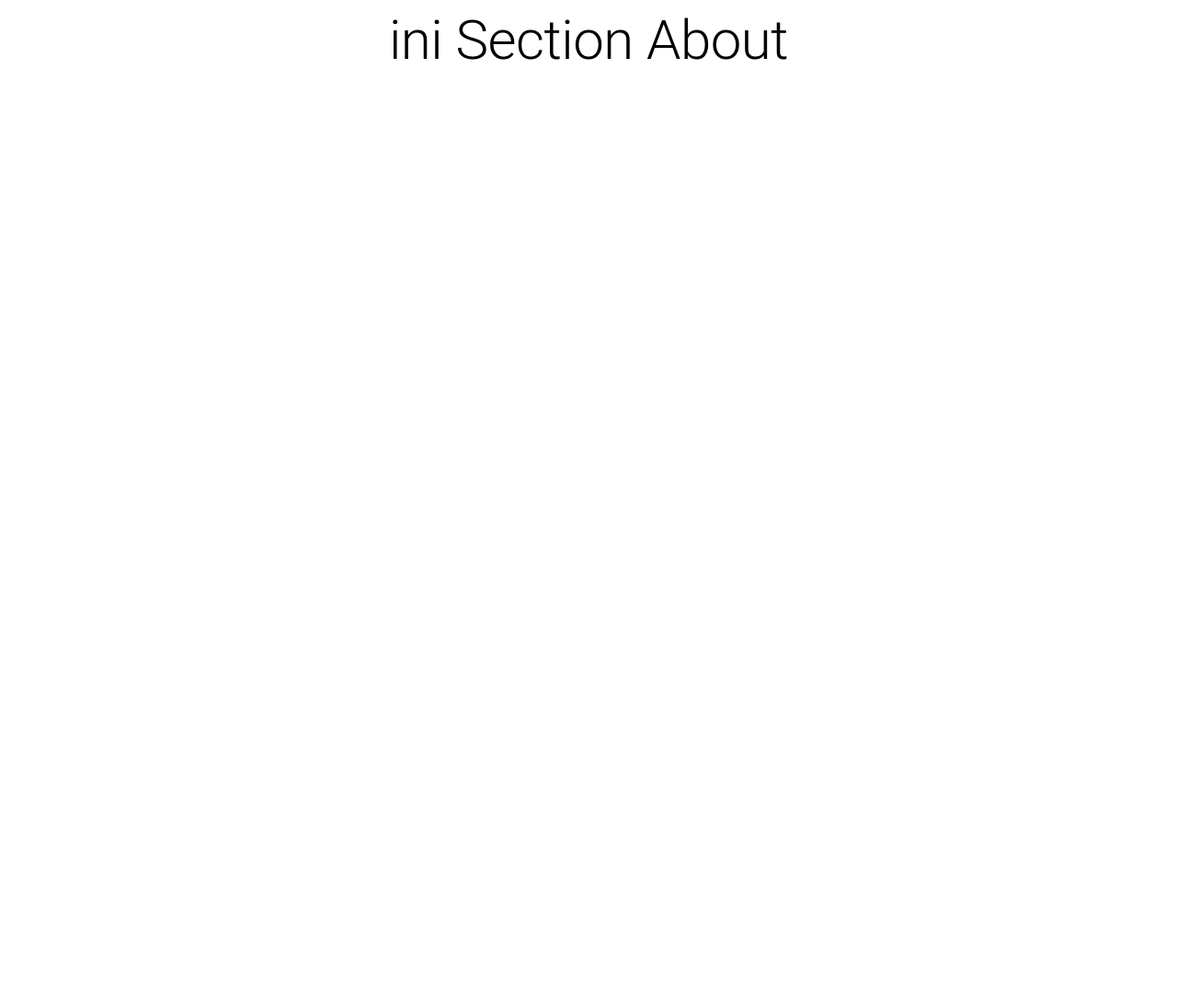
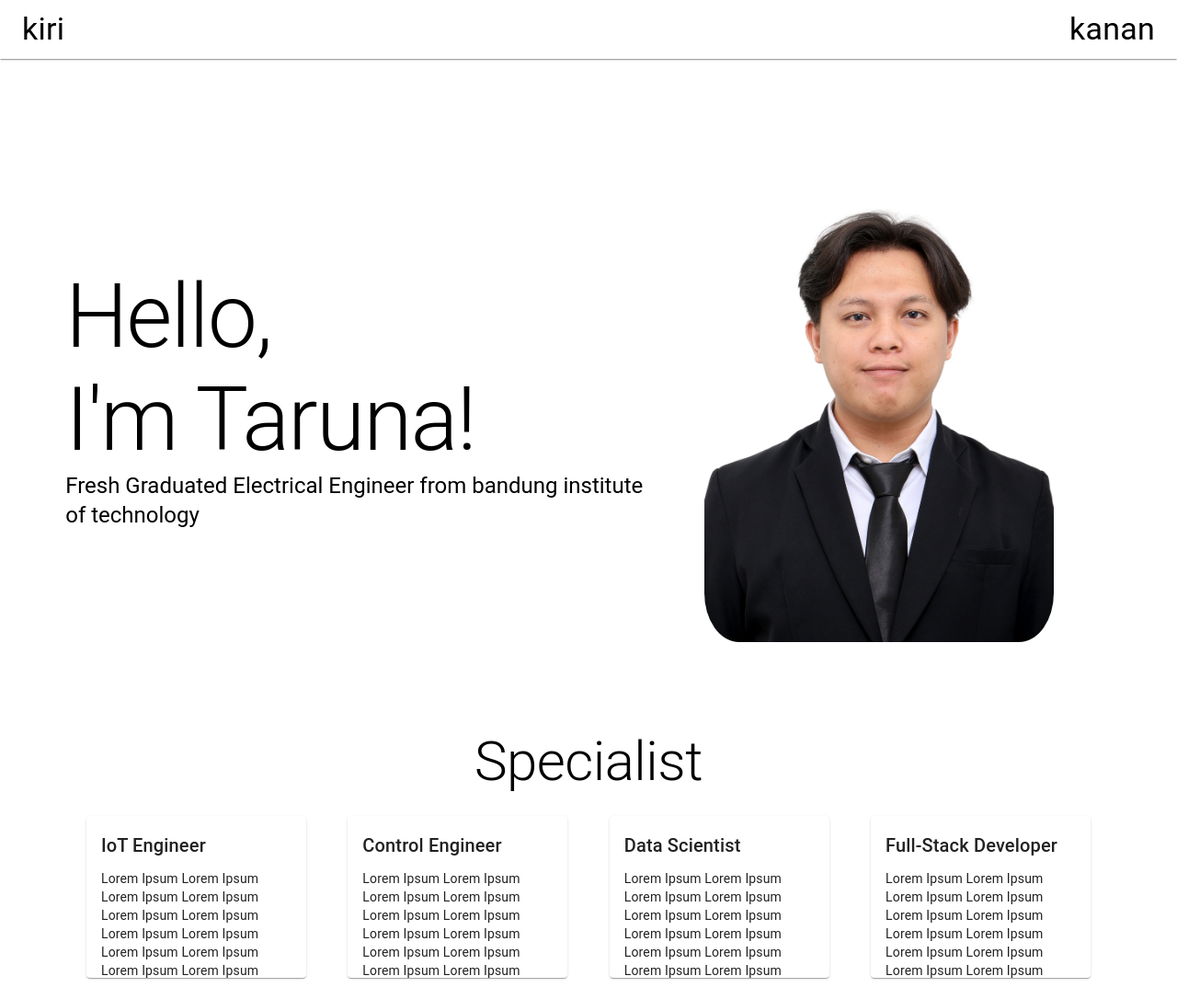
Before and after one commit to tarunamuhamad5/web-portofolio, a React (Create React App) app: page / in a window 1280 px wide. Shown: the whole page at 92% size. Before the commit the page ends 800 px from the top, so only its background shows below. Built offline with nearby package versions, Linux system fonts and the light colour scheme.

Commit message:
update pages; setup gh-pages

```diff
--- a/package.json
+++ b/package.json
@@ -12,11 +12,14 @@
     "react": "^18.2.0",
     "react-dom": "^18.2.0",
     "react-scripts": "5.0.1",
+    "react-swipeable-views": "^0.14.0",
     "web-vitals": "^2.1.4"
   },
   "scripts": {
     "start": "react-scripts start",
     "build": "react-scripts build",
+    "predeploy": "npm run build",
+    "deploy": "gh-pages -d build",
     "test": "react-scripts test",
     "eject": "react-scripts eject"
   },
@@ -37,5 +40,8 @@
       "last 1 firefox version",
       "last 1 safari version"
     ]
+  },
+  "devDependencies": {
+    "gh-pages": "^5.0.0"
   }
 }
--- a/src/App.js
+++ b/src/App.js
@@ -1,12 +1,14 @@
-import { Typography } from "@mui/material";
-import About from "./components/About";
+import React from "react";
+import About from "./components/Home";
+import NavigationBar from "./components/NavigationBar";
+import Role from "./components/Role";
 
 function App() {
   return (
     <div>
-      <header>
-        <About />
-      </header>
+      <NavigationBar />
+      <About />
+      <Role />
     </div>
   );
 }
--- /dev/null
+++ b/src/assets/database/specialist.json
@@ -0,0 +1,18 @@
+[
+  {
+    "title": "IoT Engineer",
+    "body": "Lorem Ipsum Lorem Ipsum Lorem Ipsum Lorem Ipsum Lorem Ipsum Lorem Ipsum Lorem Ipsum Lorem Ipsum Lorem Ipsum Lorem Ipsum Lorem Ipsum Lorem Ipsum Lorem Ipsum Lorem Ipsum Lorem Ipsum Lorem Ipsum Lorem Ipsum Lorem Ipsum Lorem Ipsum Lorem Ipsum Lorem Ipsum Lorem Ipsum Lorem Ipsum Lorem Ipsum"
+  },
+  {
+    "title": "Control Engineer",
+    "body": "Lorem Ipsum Lorem Ipsum Lorem Ipsum Lorem Ipsum Lorem Ipsum Lorem Ipsum Lorem Ipsum Lorem Ipsum Lorem Ipsum Lorem Ipsum Lorem Ipsum Lorem Ipsum Lorem Ipsum Lorem Ipsum Lorem Ipsum Lorem Ipsum Lorem Ipsum Lorem Ipsum Lorem Ipsum Lorem Ipsum Lorem Ipsum Lorem Ipsum Lorem Ipsum Lorem Ipsum"
+  },
+  {
+    "title": "Data Scientist",
+    "body": "Lorem Ipsum Lorem Ipsum Lorem Ipsum Lorem Ipsum Lorem Ipsum Lorem Ipsum Lorem Ipsum Lorem Ipsum Lorem Ipsum Lorem Ipsum Lorem Ipsum Lorem Ipsum Lorem Ipsum Lorem Ipsum Lorem Ipsum Lorem Ipsum Lorem Ipsum Lorem Ipsum Lorem Ipsum Lorem Ipsum Lorem Ipsum Lorem Ipsum Lorem Ipsum Lorem Ipsum"
+  },
+  {
+    "title": "Full-Stack Developer",
+    "body": "Lorem Ipsum Lorem Ipsum Lorem Ipsum Lorem Ipsum Lorem Ipsum Lorem Ipsum Lorem Ipsum Lorem Ipsum Lorem Ipsum Lorem Ipsum Lorem Ipsum Lorem Ipsum Lorem Ipsum Lorem Ipsum Lorem Ipsum Lorem Ipsum Lorem Ipsum Lorem Ipsum Lorem Ipsum Lorem Ipsum Lorem Ipsum Lorem Ipsum Lorem Ipsum Lorem Ipsum"
+  }
+]
--- a/src/components/About.js
+++ /dev/null
@@ -1,17 +0,0 @@
-import React from "react";
-import { Typography, Box } from "@mui/material";
-import "../style/About.css";
-
-const About = () => {
-  return (
-    <div>
-      <Box>
-        <Typography variant="h2" className="TitleSection">
-          ini Section About
-        </Typography>
-      </Box>
-    </div>
-  );
-};
-
-export default About;
--- /dev/null
+++ b/src/components/CardRole.js
@@ -0,0 +1,68 @@
+import React from "react";
+import { useTheme } from "@mui/material/styles";
+import {
+  useMediaQuery,
+  Typography,
+  Card,
+  CardContent,
+  CardActions,
+  Button,
+} from "@mui/material";
+import SwipeableViews from "react-swipeable-views";
+
+const CardRole = ({ data }) => {
+  const theme = useTheme();
+  const isMobile = useMediaQuery(theme.breakpoints.down("sm"));
+
+  const renderCards = () => {
+    if (isMobile) {
+      return (
+        <SwipeableViews enableMouseEvents>
+          {data.map((item, index) => (
+            <div key={index}>
+              <Card
+                key={index}
+                sx={{
+                  height: "30vh",
+                  margin: "2%",
+                }}
+              >
+                <CardContent>
+                  <Typography variant="h6">{item.title}</Typography>
+                  <Typography variant="body2" mt={"10px"}>
+                    {item.body}
+                  </Typography>
+                </CardContent>
+              </Card>
+            </div>
+          ))}
+        </SwipeableViews>
+      );
+    } else {
+      return (
+        <div style={{ display: "flex" }}>
+          {data.map((item, index) => (
+            <Card
+              key={index}
+              sx={{
+                height: "22vh",
+                margin: "2%",
+              }}
+            >
+              <CardContent>
+                <Typography variant="h6">{item.title}</Typography>
+                <Typography variant="body2" mt={"10px"}>
+                  {item.body}
+                </Typography>
+              </CardContent>
+            </Card>
+          ))}
+        </div>
+      );
+    }
+  };
+
+  return <div>{renderCards()}</div>;
+};
+
+export default CardRole;
--- /dev/null
+++ b/src/components/Home.js
@@ -0,0 +1,53 @@
+import React, { useState, useEffect } from "react";
+import { useTheme } from "@mui/material/styles";
+import {
+  useMediaQuery,
+  Typography,
+  Box,
+  Grid,
+  Avatar,
+  styled,
+} from "@mui/material";
+import PasFoto from "../assets/images/PasFoto.jpg";
+import "../style/Home.css";
+
+const Home = () => {
+  const theme = useTheme();
+  const isMobile = useMediaQuery(theme.breakpoints.down("sm"));
+
+  return (
+    <div>
+      <Box sx={{ height: "90vh" }}>
+        <Grid
+          container
+          columns={20}
+          alignItems="center"
+          sx={{ height: "100%" }}
+        >
+          <Grid item xs={1}></Grid>
+          {/* Left Section */}
+          <Grid item xs={isMobile ? 18 : 10}>
+            <Typography variant="h1">
+              Hello,
+              <br />
+              I'm Taruna!
+            </Typography>
+            <Typography variant="h5">
+              Fresh Graduated Electrical Engineer from bandung institute of
+              technology{" "}
+            </Typography>
+          </Grid>
+          {/* End of Left Section */}
+
+          {/* Right Section */}
+          <Grid item xs={isMobile ? 1 : 8} align="center">
+            <img className="PicturePorto" src={PasFoto}></img>
+          </Grid>
+          {/* End of Right Section */}
+        </Grid>
+      </Box>
+    </div>
+  );
+};
+
+export default Home;
--- /dev/null
+++ b/src/components/NavigationBar.js
@@ -0,0 +1,53 @@
+import {
+  useMediaQuery,
+  AppBar,
+  Grid,
+  Toolbar,
+  Typography,
+  styled,
+} from "@mui/material";
+import { useTheme } from "@mui/material/styles";
+import React from "react";
+import "../style/NavigationBar.css";
+
+const NavigationBar = () => {
+  const theme = useTheme();
+  const isMobile = useMediaQuery(theme.breakpoints.down("sm"));
+  const Offset = styled("div")(({ theme }) => theme.mixins.toolbar);
+  return (
+    <React.Fragment>
+      <AppBar position="fixed" elevation={1}>
+        <Toolbar className="NavigationBar">
+          <Grid container>
+            {/* Section Kiri */}
+            <Grid item xs={6} align="left">
+              <Typography
+                className="textNavivationBar"
+                variant={isMobile ? "h5" : "h4"}
+              >
+                kiri
+              </Typography>
+            </Grid>
+            {/* Akhir Code Section Kiri*/}
+
+            {/* Section Kanan */}
+            <Grid item xs={6} align="right">
+              <Typography
+                className="textNavivationBar"
+                variant={isMobile ? "h5" : "h4"}
+              >
+                kanan
+              </Typography>
+            </Grid>
+            {/* Akhir Code Section Kanan*/}
+          </Grid>
+        </Toolbar>
+      </AppBar>
+
+      {/* Offset buat elevate Navigation Bar */}
+      <Offset />
+    </React.Fragment>
+  );
+};
+
+export default NavigationBar;
--- /dev/null
+++ b/src/components/Role.js
@@ -0,0 +1,25 @@
+import { Card, CardContent, Grid, Typography } from "@mui/material";
+import React from "react";
+import specialist from "../assets/database/specialist.json";
+import SwipeableViews from "react-swipeable-views";
+import CardRole from "./CardRole";
+
+const Role = () => {
+  return (
+    <Grid container columns={20} sx={{ height: "30vh" }}>
+      <Grid item xs={1}></Grid> {/* Grid Left */}
+      {/* Content Here */}
+      <Grid item xs={18}>
+        <Typography variant="h2" align="center">
+          Specialist
+        </Typography>
+
+        <CardRole data={specialist} />
+      </Grid>
+      {/* Content End */}
+      <Grid item xs={1}></Grid> {/* Grid Right */}
+    </Grid>
+  );
+};
+
+export default Role;
--- a/src/style/About.css
+++ /dev/null
@@ -1,5 +0,0 @@
-.TitleSection{
-    display: flex;
-    justify-content: center;
-    align-items: center;
-}
--- /dev/null
+++ b/src/style/Home.css
@@ -0,0 +1,13 @@
+.PicturePorto {
+    width: 75%;
+    height: auto;
+    display: none;
+    border-radius: 10%;
+  }
+
+
+  @media (min-width: 768px) {
+    .PicturePorto {
+      display: block;
+    }
+  }
--- /dev/null
+++ b/src/style/NavigationBar.css
@@ -0,0 +1,8 @@
+.NavigationBar{
+    background-color: rgb(255, 255, 255);
+    box-shadow: none;
+}
+
+.textNavivationBar{
+    color:rgb(0, 0, 0);
+}
```
Also changed, not shown: src/assets/images/PasFoto.jpg (added), 1 other file (tests, documents, lock files or other folders).
